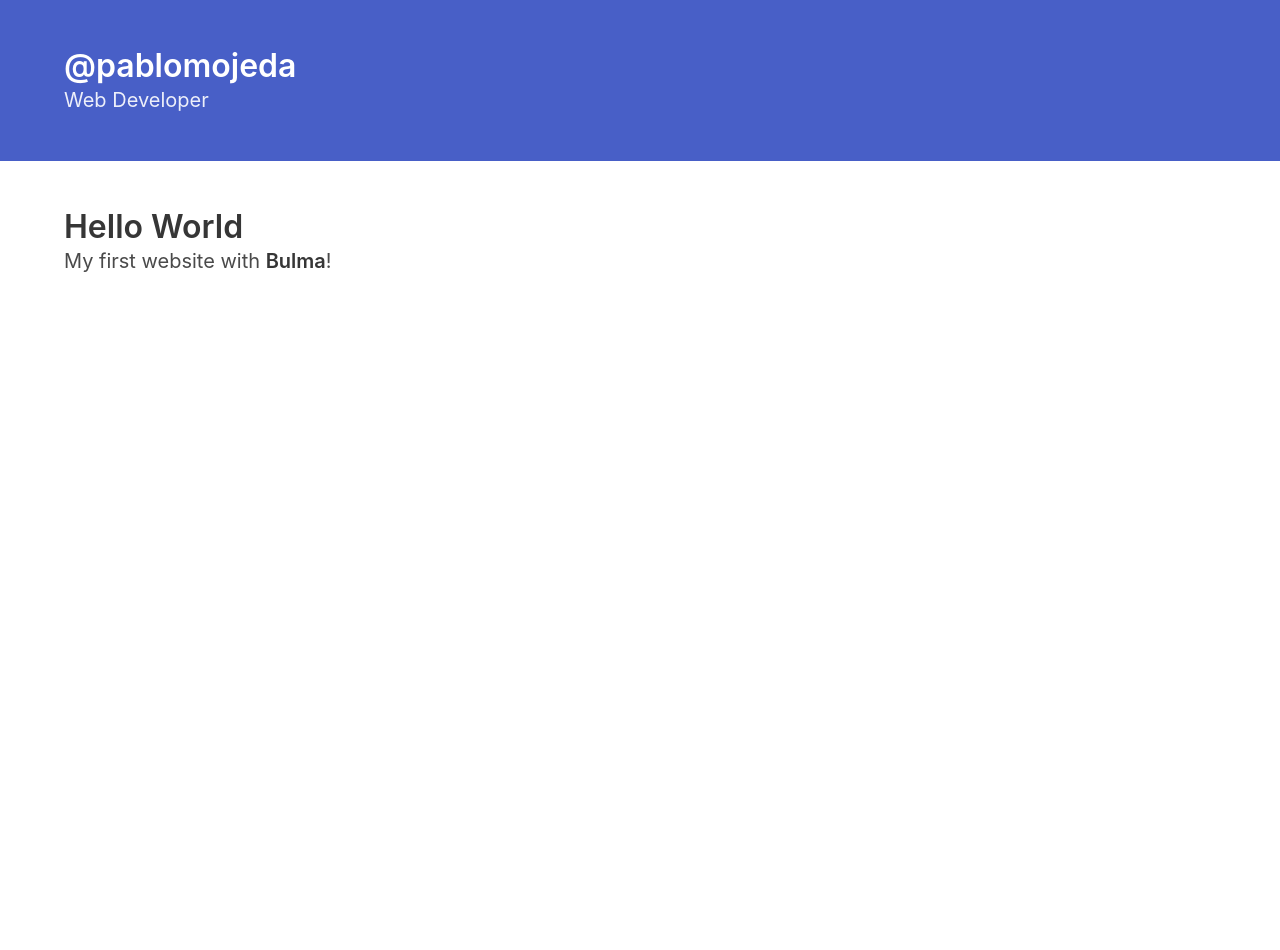
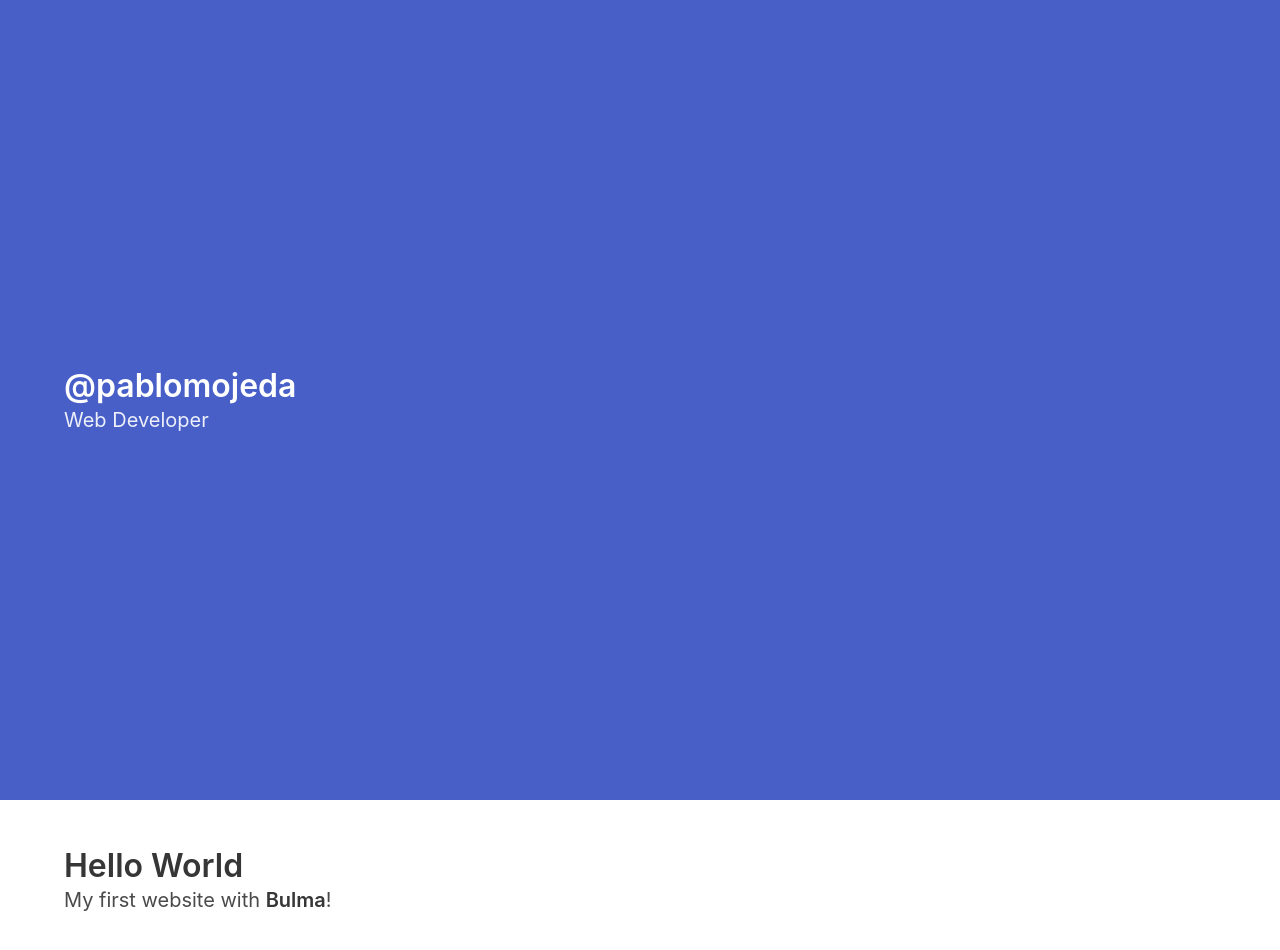
Before and after one commit to pablomojeda/pablomojeda.github.io, a website: page index.html in a window 1280 px wide. Before the commit the page ends 800 px from the top, so only its background shows below. Drawn offline with nearby package versions, Linux system fonts and the light colour scheme.

Commit message:
fullheight

```diff
--- a/index.html
+++ b/index.html
@@ -7,7 +7,7 @@
 	<link rel="stylesheet" href="https://cdn.jsdelivr.net/npm/bulma@0.9.0/css/bulma.min.css">
 </head>
 <body>
-	<section class="hero is-link">
+	<section class="hero is-link is-fullheight">
 		<div class="hero-body">
 		  <div class="container">
 			<h1 class="title">
```
